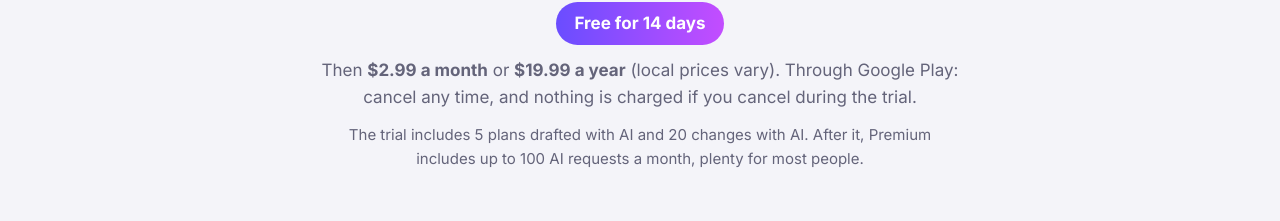
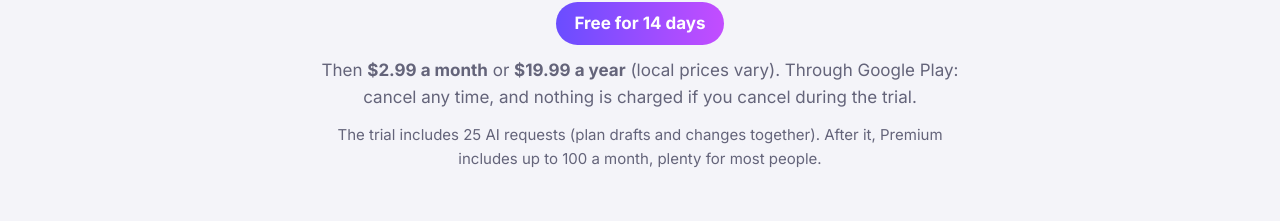
Before and after one commit to brent-jenkins/workflow-web, a plain HTML site: page index.html in a window 1280 px wide. Shown: the part 7258-7479 px from the top of the page. Drawn offline with Linux system fonts and the light colour scheme.

Commit message:
Premium: the trial includes 25 AI requests
Co-Authored-By: Claude Opus 5.5 <noreply@anthropic.com>

```diff
--- a/index.html
+++ b/index.html
@@ -262,7 +262,7 @@
         <div class="premium__price fade">
           <p class="premium__trial">Free for 14 days</p>
           <p>Then <strong>$2.99 a month</strong> or <strong>$19.99 a year</strong> (local prices vary). Through Google Play: cancel any time, and nothing is charged if you cancel during the trial.</p>
-          <p class="premium__fair">The trial includes 5 plans drafted with AI and 20 changes with AI. After it, Premium includes up to 100 AI requests a month, plenty for most people.</p>
+          <p class="premium__fair">The trial includes 25 AI requests (plan drafts and changes together). After it, Premium includes up to 100 a month, plenty for most people.</p>
         </div>
       </div>
     </section>
```
